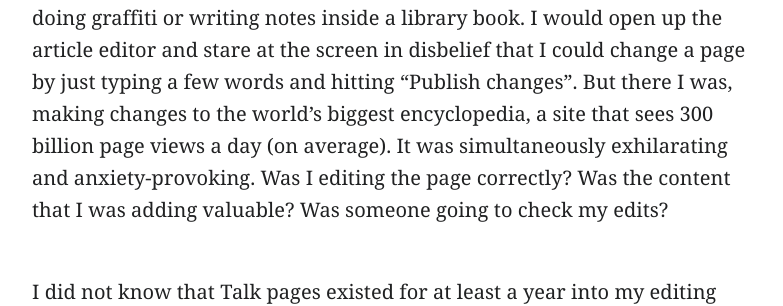
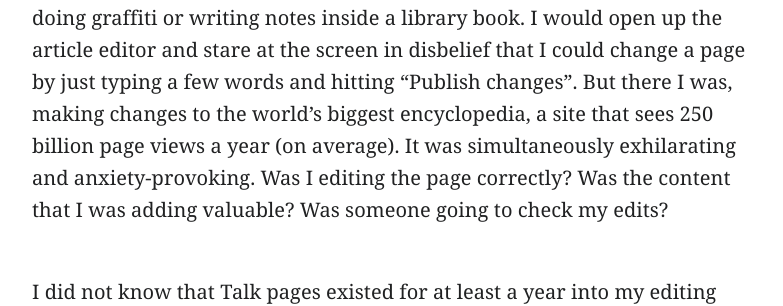
Before and after one commit to wikimedia/design-blog, a Jekyll site: the page built from _posts/2021-03-10-people-are-talking.md, in a window 1280 px wide and 900 px high, scrolled down 418 px. Shown: the part 288-594 px from the top of the window, without its empty margins (248-1031 px from the left). Built offline with Jekyll 4.4.1, drawn with Linux system fonts in a browser that asks for light colours; some web fonts are replaced; some of the changed text lies outside the part shown.

Commit message:
fix(people are talking): minor changes
Change-Id: I7791c7467992ae112d0fc2d2a62aa3257c8a7a54

```diff
--- a/_posts/2021-03-10-people-are-talking.md
+++ b/_posts/2021-03-10-people-are-talking.md
@@ -12,7 +12,7 @@ _By [Jess Klein](http://jessklein.is/)_
 
 ## Prologue
 
-A few years ago, when I started making edits to Wikipedia, it felt illicit; like doing graffiti or writing notes inside a library book. I would open up the article editor and stare at the screen in disbelief that I could change a page by just typing a few words and hitting “Publish changes”. But there I was, making changes to the world’s biggest encyclopedia, a site that sees 300 billion page views a day (on average). It was simultaneously exhilarating and anxiety-provoking. Was I editing the page correctly? Was the content that I was adding valuable? Was someone going to check my edits?
+A few years ago, when I started making edits to Wikipedia, it felt illicit; like doing graffiti or writing notes inside a library book. I would open up the article editor and stare at the screen in disbelief that I could change a page by just typing a few words and hitting “Publish changes”. But there I was, making changes to the world’s biggest encyclopedia, a site that sees 250 billion page views a year (on average). It was simultaneously exhilarating and anxiety-provoking. Was I editing the page correctly? Was the content that I was adding valuable? Was someone going to check my edits?
 
 I did not know that Talk pages existed for at least a year into my editing adventures, and when I did learn of them, I misunderstood their purpose. With a name like Talk pages (on English Wikipedia), I thought they were literally pages to discuss whatever article it was connected to (if it was attached in fact to an article page), assuming that the Talk page on [Artemisia Gentileschi](https://en.wikipedia.org/wiki/Talk:Artemisia_Gentileschi) would be a fan forum of sorts for admirers of this 16th-century artist. I have since learned that it works like this: every single page on Wikipedia has a corresponding page associated with it for discussions and these pages are called “Talk pages.”
 
```
Also changed, not shown: 2 other files.
